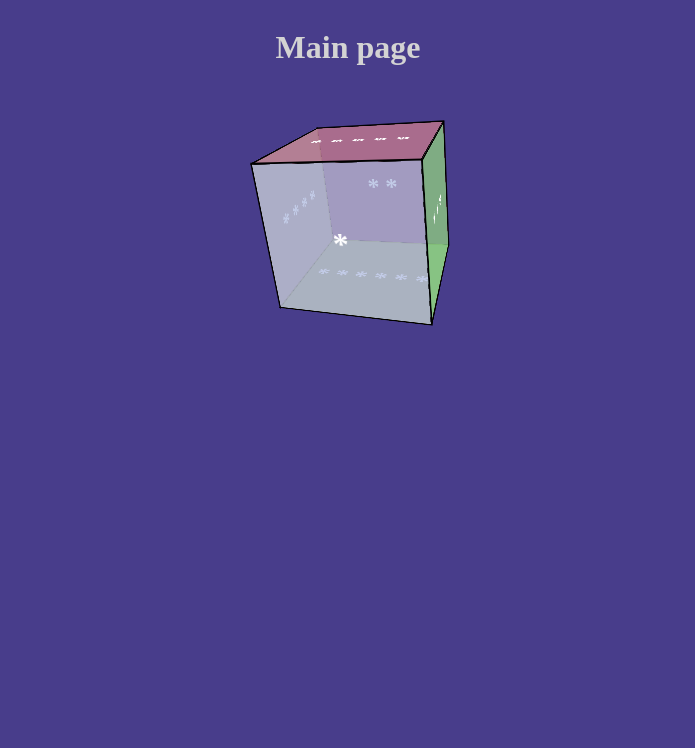
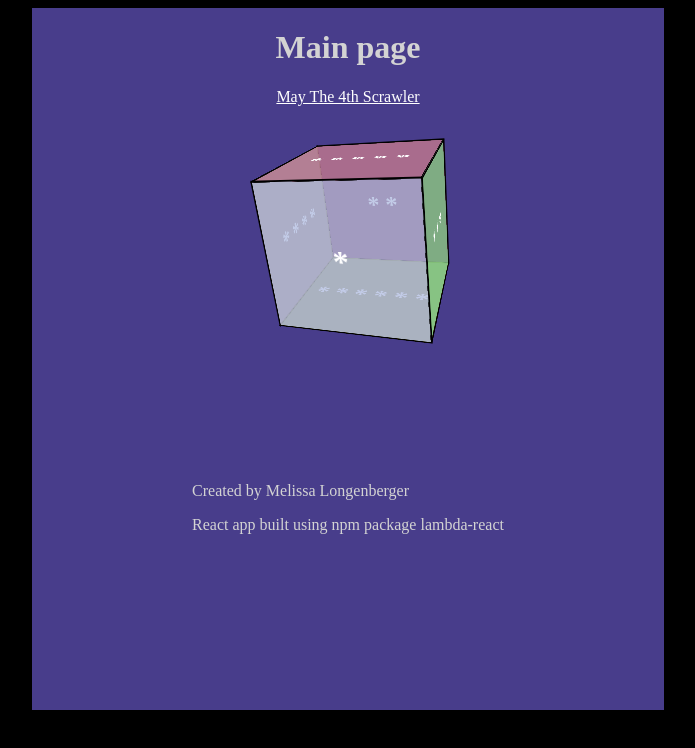
Before and after one commit to melissa-24/codeing-train-may-the-4th, a React (Create React App) app: page / in a window 1280 px wide. Shown: the top 748 px of the page, without its empty margins (292-987 px from the left). Built offline with nearby package versions, Linux system fonts and the light colour scheme.

Commit message:
version 1 page complete

```diff
--- a/src/App.css
+++ b/src/App.css
@@ -1,5 +1,5 @@
 body {
-  background-color: darkslateblue;
+  background-color: black;
 }
 #main {
   color: lightgray;
@@ -9,13 +9,31 @@ body {
   justify-content: center;
 }
 
-.scene {
+.main-page {
+  color: lightgray;
+  display: flex;
+  flex-direction: column;
+  align-items: center;
+  justify-content: center;
+  background-color: darkslateblue;
+}
+
+nav {
+  display: flex;
+  flex-direction: row;
+}
+
+nav a {
+  color: white;
+}
+
+.thescene {
   width: 200px;
   height: 200px;
   perspective: 400px;
 }
 
-.cube {
+.thecube {
   width: 100%;
   height: 100%;
   position: relative;
@@ -24,7 +42,7 @@ body {
   transition: transform 1s;
 }
 
-.face {
+.theface {
   position: absolute;
   width: 200px;
   height: 200px;
@@ -43,7 +61,7 @@ axis translate y = move -up and +down x =  move -left and +right z = move +front
 /*
 Front start at rotateY 0deg translateZ 100px
  */
-.face--front {
+.theface--front {
   background: #a8b6ddb3;
   transform: rotateY(-20deg) rotateX(-20deg) rotateZ(0deg)
     translateY(50px) translateX(0px) translateZ(50px);
@@ -51,7 +69,7 @@ Front start at rotateY 0deg translateZ 100px
 /*
 Right start at rotateYn90 and translateZ 100px
  */
-.face--right {
+.theface--right {
   background: #77ce86b3;
   transform: rotateY(70deg) rotateX(0deg) rotateZ(-20deg)
     translateY(50px) translateX(50px) translateZ(100px);
@@ -59,7 +77,7 @@ Right start at rotateYn90 and translateZ 100px
 /*
 Back starts at rotateY 180deg and translateZ 100px
  */
-.face--back {
+.theface--back {
   background: #b16874b3;
   transform: rotateY(160deg) rotateX(20deg) rotateZ(0deg)
     translateY(50px) translateX(0px) translateZ(150px);
@@ -67,7 +85,7 @@ Back starts at rotateY 180deg and translateZ 100px
 /*
 Left starts at rotateY -90deg translateZ 100px
  */
-.face--left {
+.theface--left {
   background: #e2c394b3;
   transform: rotateY(-110deg) rotateX(0deg) rotateZ(20deg)
     translateY(50px) translateX(-50px) translateZ(100px);
@@ -75,7 +93,7 @@ Left starts at rotateY -90deg translateZ 100px
 /*
 Top starts at rotateX 90deg translateZ 100px
  */
-.face--top {
+.theface--top {
   background: #b37295b3;
   transform: rotateY(-20deg) rotateX( 70deg) rotateZ(0deg)
     translateY(-50px)  translateZ(50px);
@@ -85,8 +103,11 @@ Bottom axis rotate y = look -left and +right x = look +up and -down z =  turn -l
 Bottom axis translate y = move -up and +down x =  move -left and +right z = move +front and -back
 Bottom starts at rotateX -90deg translateZ 100px
  */
-.face--bottom {
+.theface--bottom {
   background: #dad875b3;
   transform: rotateY(-20deg) rotateX(-110deg) rotateZ(0deg)
     translateY(50px)  translateZ(150px);
 }
+footer {
+  margin: 10em;
+}
--- a/src/App.js
+++ b/src/App.js
@@ -3,7 +3,7 @@ import { BrowserRouter, Route, Switch } from 'react-router-dom'
 
 import './App.css'
 import Cube from './components/Cube'
-// import MayThe4th from './components/version1/MayThe4th'
+import MayThe4th from './components/version1/MayThe4th'
 
 class App extends React.Component {
   render() {
@@ -12,7 +12,7 @@ class App extends React.Component {
       <BrowserRouter>
         <Switch>
           <Route exact path='/' component={Cube} />
-          {/* <Route path='/version-1' component={MayThe4th} /> */}
+          <Route path='/version-1' component={MayThe4th} />
           {/* <Route path='/version-2' component={VersionFun} /> */}
         </Switch>
       </BrowserRouter>
--- a/src/components/Cube.js
+++ b/src/components/Cube.js
@@ -1,21 +1,29 @@
 import React from 'react'
+import { Link } from 'react-router-dom'
 
 class Cube extends React.Component {
     render() {
         return (
-            <>
-            <h1>Main page</h1>
-            <div className='scene'>
-                <div className='cube'>
-                    <div className='face face--front'>*</div>
-                    <div className='face face--back'>* *</div>
-                    <div className='face face--right'>* * *</div>
-                    <div className='face face--left'>* * * *</div>
-                    <div className='face face--top'>* * * * *</div>
-                    <div className='face face--bottom'>* * * * * *</div>
+            <div className='main-page'>
+                <h1>Main page</h1>
+                <nav>
+                    <Link to='/version-1'>May The 4th Scrawler</Link>
+                </nav>
+                <div className='thescene'>
+                    <div className='thecube'>
+                        <div className='theface theface--front'>*</div>
+                        <div className='theface theface--back'>* *</div>
+                        <div className='theface theface--right'>* * *</div>
+                        <div className='theface theface--left'>* * * *</div>
+                        <div className='theface theface--top'>* * * * *</div>
+                        <div className='theface theface--bottom'>* * * * * *</div>
+                    </div>
                 </div>
+                <footer>
+                    <p>Created by Melissa Longenberger</p>
+                    <p>React app built using npm package lambda-react</p>
+                </footer>
             </div>
-            </>
         )
     }
 }
--- a/src/components/version1/MayThe4th.js
+++ b/src/components/version1/MayThe4th.js
@@ -1,4 +1,5 @@
 import React from 'react'
+import { Link } from 'react-router-dom'
 
 import { starWars } from '../text'
 import Scrolling from './Scrolling'
@@ -7,15 +8,19 @@ import './version1.css'
 class MayThe4th extends React.Component {
   render() {
     return (
-      <>
-      <div className='scene'>
-        <div className='cube'>
-          <div className=' face face--scroll'>
-            <Scrolling myText={starWars().map(sentence => <p>{sentence}</p>)} />
+      <div className='version-1'>
+          <h1>Coding Train's May the 4th Challenge</h1>
+          <nav>
+              <Link to='/'>Main Page</Link>
+          </nav>
+          <div className='scene'>
+            <div className='cube'>
+              <div className='face face--scroll'>
+                <Scrolling starWars={starWars().map(sentence => <p>{sentence}</p>)} />
+              </div>
+            </div>
           </div>
-        </div>
       </div>
-      </>
     )
   }
 }
--- a/src/components/version1/Scrolling.jsx
+++ b/src/components/version1/Scrolling.jsx
@@ -15,6 +15,7 @@ const Scrolling = ({ starWars }) => {
         }
     })
 
+
     return (
         <div key={key} className='text'>
             <animated.div style={scroll}>{starWars}</animated.div>
--- a/src/components/version1/version1.css
+++ b/src/components/version1/version1.css
@@ -1,12 +1,51 @@
-body {
-    background-color: black;
-  }
-  #main {
+  .version-1 {
     color: yellow;
     display: flex;
     flex-direction: column;
     align-items: center;
     justify-content: center;
+    width: 100%;
+    height: 100%;
+  }
+
+  .version-1 nav a {
+    color: yellow;
+  }
+
+  .scene {
+    width: 500px;
+    height: 400px;
+    margin: 10px;
+    perspective: 600px;
+  }
+
+  .cube {
+    width: 100%;
+    height: 100%;
+    position: relative;
+    transform-style: preserve-3d;
+    transform: translateZ(-40px);
+    transition: transform 1s;
+
+  }
+
+  .face {
+    position: absolute;
+    width: 200px;
+    height: 400px;
+    line-height: 200px;
+    font-size: 40px;
+    font-weight: bold;
+    color: white;
+    text-align: center;
+  }
+  .face--scroll {
+    transform:  rotateZ(5deg)
+                rotateY(-12deg)
+                rotateX(55deg)
+                translateZ(100px)
+                translateY(50px)
+                translateX(50px);
   }
 
   .text {
@@ -25,47 +64,3 @@ body {
                 skewX(-10deg);*/
 
   }
-
-  h2 {
-    background-color: darkblue;
-    padding: 1em;
-  }
-
-  .scene {
-    width: 500px;
-    height: 400px;
-    margin: 10px;
-    perspective: 600px;
-    /* border: 2px solid red; */
-  }
-
-  .cube {
-    width: 100%;
-    height: 100%;
-    position: relative;
-    transform-style: preserve-3d;
-    transform: translateZ(-40px);
-    transition: transform 1s;
-    /* border: 2px solid black; */
-
-  }
-
-  .face {
-    position: absolute;
-    width: 200px;
-    height: 400px;
-    line-height: 200px;
-    font-size: 40px;
-    font-weight: bold;
-    color: white;
-    text-align: center;
-  }
-  .face--scroll {
-    /* background: #ff0000b3; */
-    transform:  rotateZ(5deg)
-                rotateY(-12deg)
-                rotateX(55deg)
-                translateZ(100px)
-                translateY(50px)
-                translateX(50px);
-  }
```
